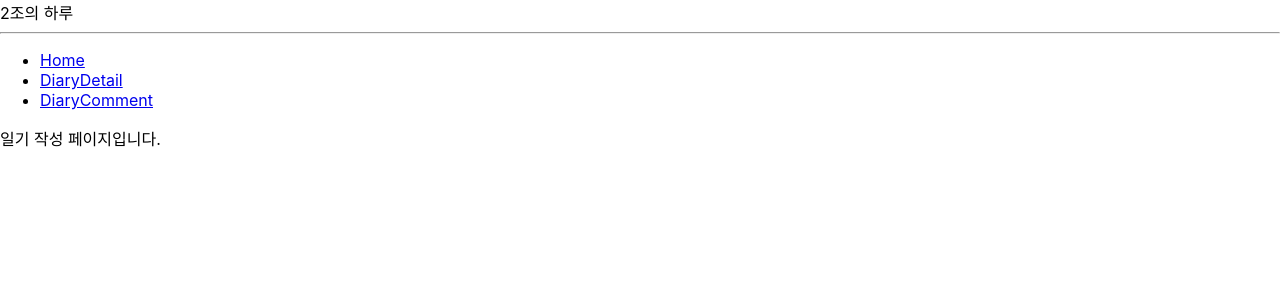
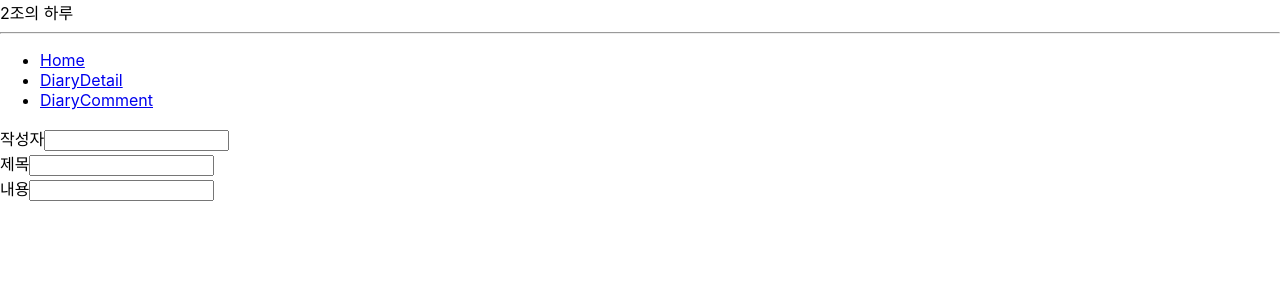
Before and after one commit to bigbit99/warrr-diary-note, a React (Create React App) app: page /diarywrite in a window 1280 px wide. Shown: the top 300 px of the page. Built offline with nearby package versions, Linux system fonts and the light colour scheme.

Commit message:
button추가

```diff
--- a/src/pages/DiaryWrite.jsx
+++ b/src/pages/DiaryWrite.jsx
@@ -1,5 +1,19 @@
 function Diary_write() {
-    return <div>일기 작성 페이지입니다.</div>
+    return (
+    <div>
+        <div>작성자
+            <input type="text" />
+        </div>
+        <div>제목
+            <input type="text" />
+        </div>
+        <div>
+            내용
+            <input type="text" />
+        </div>
+
+    </div>
+    )
 }
 
 
--- a/src/pages/Home.jsx
+++ b/src/pages/Home.jsx
@@ -4,6 +4,7 @@ import { Link } from "react-router-dom";
 export default function Home() {
     return (
     <div>
+        <hr/>
         <div>
             <Link to="/diarywrite">일기 쓰러 가기</Link>
             < br/>
```
Also changed, not shown: src/components/Button.jsx (added, +7 -0 lines).
